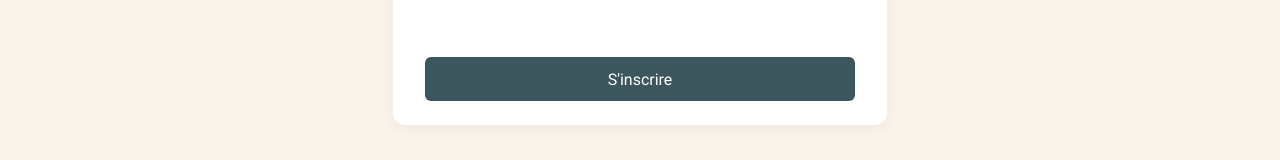
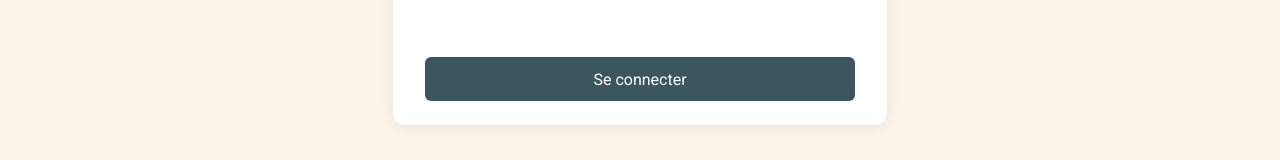
Before and after one commit to anna97490/vacances-tranquilles-front, an Angular app: page /auth/login in a window 1280 px wide. Shown: the part 500-660 px from the top of the page. Built offline with nearby package versions, Linux system fonts and the light colour scheme.

Commit message:
update url for register and content for buton to login

```diff
--- a/src/app/pages/login/login-form.component.html
+++ b/src/app/pages/login/login-form.component.html
@@ -18,6 +18,6 @@
         <input matInput id="password" formControlName="password" type="password" placeholder="********">
       </mat-form-field>
     </div>
-    <button mat-flat-button color="primary" class="login-btn" type="submit">S'inscrire</button>
+    <button mat-flat-button color="primary" class="login-btn" type="submit">Se connecter</button>
   </form>
 </div>
--- a/src/app/pages/register/register-form.component.ts
+++ b/src/app/pages/register/register-form.component.ts
@@ -123,7 +123,7 @@ export class RegisterFormComponent implements OnDestroy {
       }
       console.log("apiUrl : ", apiUrl);
       console.log("payload : ", payload);
-      this.http.post("http://localhost:8080/api/auth/login", payload).subscribe({
+      this.http.post(apiUrl, payload).subscribe({
         next: () => {
           alert('Inscription réussie !');
           this.router.navigate(['/auth/login']);
```
